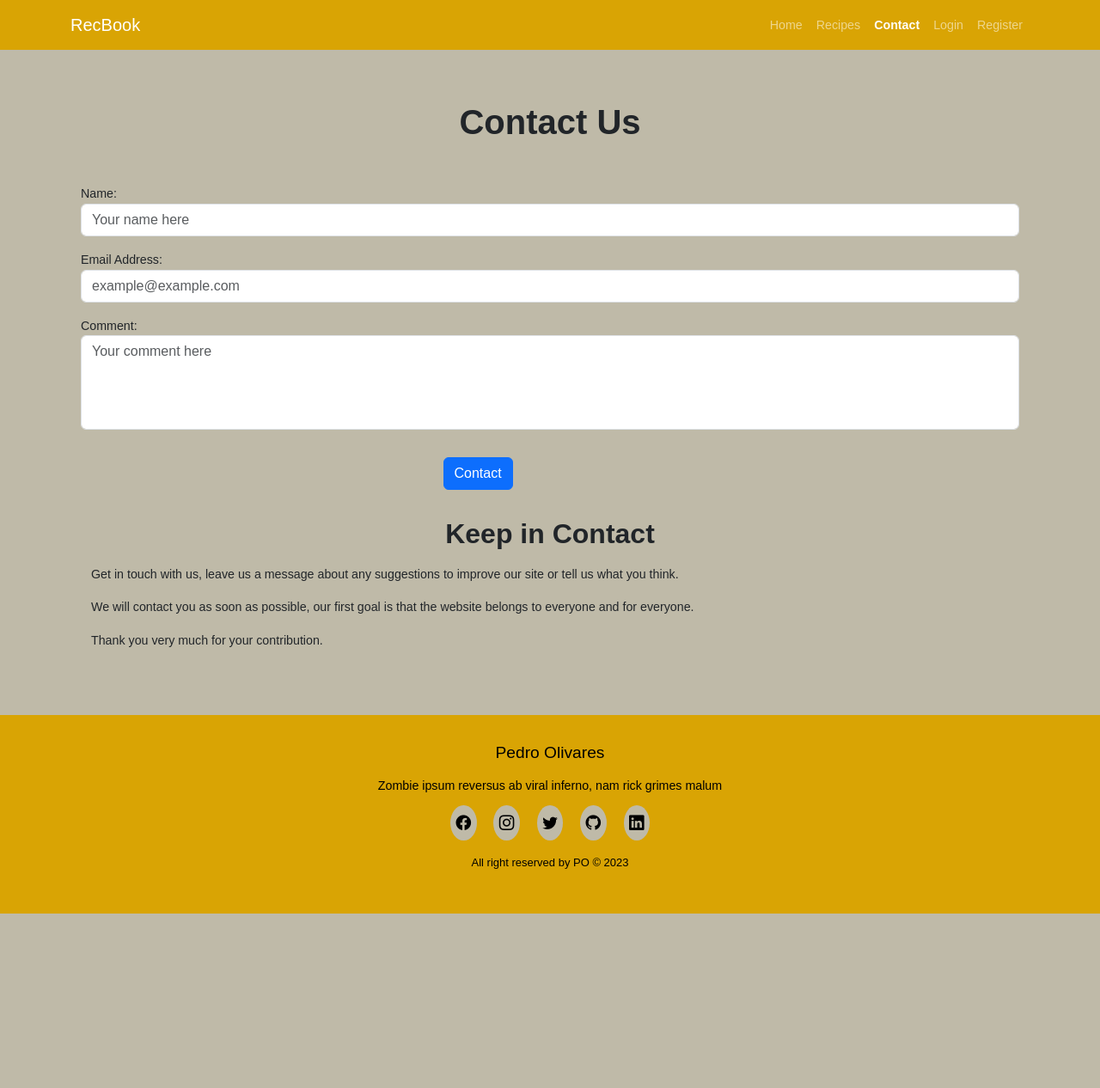
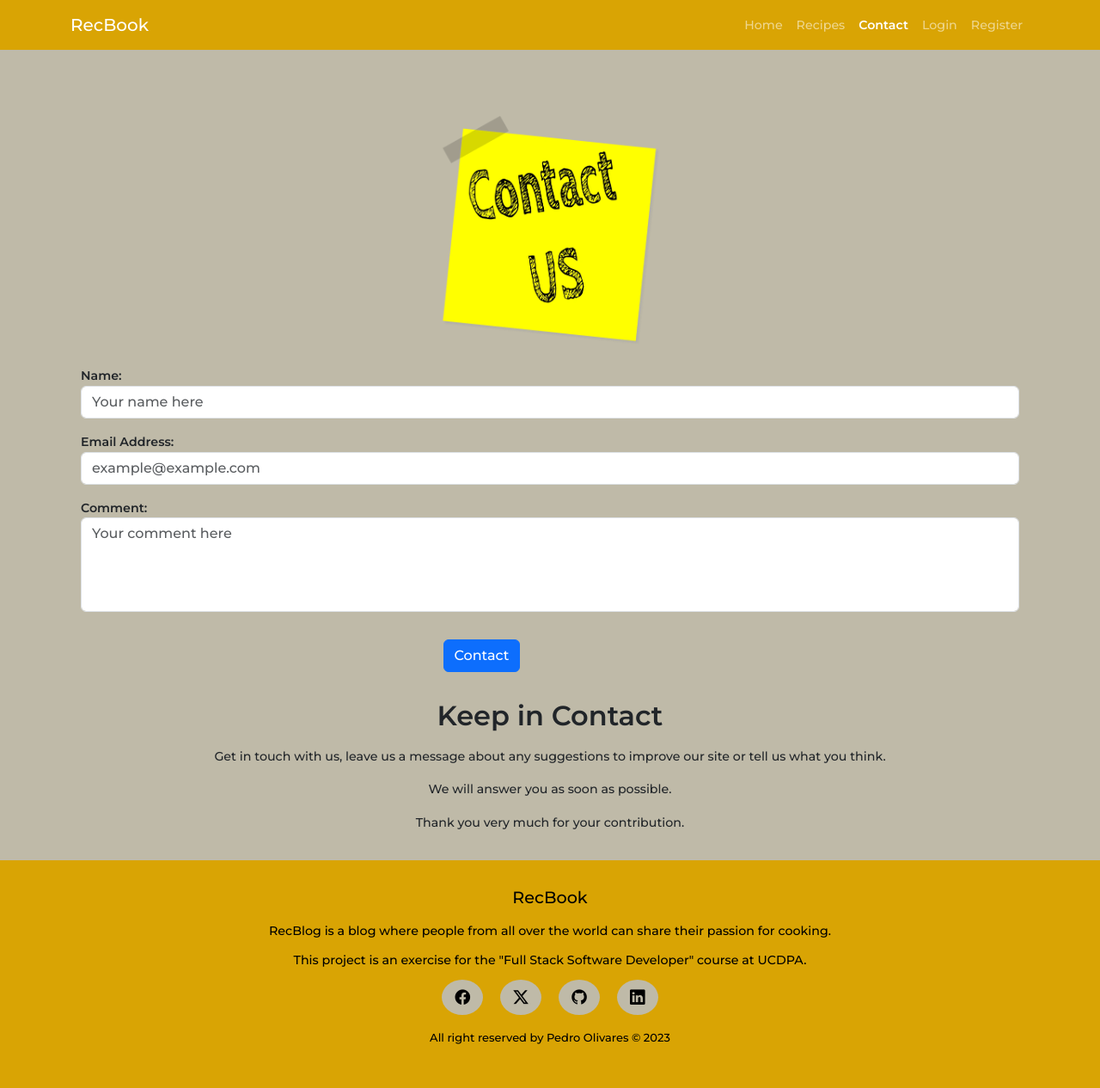
Before and after one commit to Pedrolivares1980/recipe-blog, a Flask app: page /contact in a window 1280 px wide. Shown: the whole page at 86% size. Before the commit the page ends 1063 px from the top, so only its background shows below. Run offline with Flask 3, Linux system fonts and the light colour scheme.

Commit message:
updating styles

```diff
--- a/static/css/styles.css
+++ b/static/css/styles.css
@@ -1,3 +1,6 @@
+/* Google fonts */
+  @import url('https://fonts.googleapis.com/css2?family=Montserrat:wght@500;600&family=Poppins:wght@400;500&display=swap');
+
 * {
   margin: 0;
   padding: 0;
@@ -7,9 +10,6 @@
 :root{
   --primary-color: #D9A404;
   --secondary-color: #BFBAA8;
-  --container-color: #D9AD5B;
-  --dark-color: #A65D03;
-  --light-color: #D9A87E;
 }
 
 html{
@@ -126,6 +126,17 @@
   outline: none;
 }
 
+/* ======================================= Contact ======================================== */
+
+.contact_img{
+  height: 300px;
+  object-fit: cover;
+  object-position: center;
+  border-radius: 5%;
+  margin: 0 auto;
+}
+
+
 /* ======================================== Footer ======================================== */
 
 .footer{
@@ -147,10 +158,15 @@
   margin-bottom: 1rem;
 }
 
-.footer_link{
+.footer_social a i{
+  margin: 0 auto;
+}
+
+.facebook, .twitter, .github, .linkedin{
   display: inline-flex;
   background-color: var(--secondary-color);
   color: black;
+  width: 3rem;
   font-size: 1.1rem;
   border-radius: 50%;
   padding: .4rem;
@@ -158,8 +174,18 @@
   transition: .3s;
 }
 
-.footer_link:hover{
-  background-color: var(--dark-color);
+.facebook:hover{
+  background-color: #3b5998;
+  color: white;
+}
+
+.github:hover, .twitter:hover{
+  background-color: black;
+  color: white;
+}
+
+.linkedin:hover{
+  background-color: #0e76a8;
   color: white;
 }
 
@@ -170,7 +196,7 @@
 
 
 
-/* ======================================== Tablets ======================================== */
+/* ============================================================================ Tablets ============================================================================ */
 
 @media(min-width:768px){
 
@@ -178,18 +204,15 @@
 
 /* ======================================== Footer ======================================== */
 
-
   .footer_container{
     padding: 1rem 0;
     border-radius: .5rem;
   }
 }
 
-/* ======================================== Desktop ======================================== */
+/* ============================================================================ Desktop ============================================================================ */
 
 @media(min-width:1024px){
-
-
 
   .bd-grid{
     margin-left: auto;
--- a/templates/base.html
+++ b/templates/base.html
@@ -6,6 +6,7 @@
   <meta name="viewport" content="width=device-width, initial-scale=1.0">
   <!-- Add links to Bootstrap CSS files here -->
   <link href="https://cdn.jsdelivr.net/npm/bootstrap@5.3.2/dist/css/bootstrap.min.css" rel="stylesheet" integrity="sha384-T3c6CoIi6uLrA9TneNEoa7RxnatzjcDSCmG1MXxSR1GAsXEV/Dwwykc2MPK8M2HN" crossorigin="anonymous">  <link rel="stylesheet" href="https://cdn.jsdelivr.net/npm/bootstrap-icons@1.10.5/font/bootstrap-icons.css">
+  <link rel="stylesheet" href="https://cdn.jsdelivr.net/npm/bootstrap-icons@1.11.0/font/bootstrap-icons.css">
   <!-- Favicon -->
   <link rel="icon" type="image/webp" href="{{ url_for('static', filename='img/favicon/favicon.webp') }}">
   <!-- Add your custom CSS file here -->
@@ -84,18 +85,17 @@
   <footer class="footer section">
 
     <div class="footer_container bd-grid">
-      <h3 class="footer_title">Pedro Olivares</h3>
-      <p class="footer_description">Zombie ipsum reversus ab viral inferno, nam rick grimes malum</p>
-
+      <h3 class="footer_title">RecBook</h3>
+      <p class="footer_description">RecBlog is a blog where people from all over the world can share their passion for cooking.</p>
+      <p class="footer_description">This project is an exercise for the "Full Stack Software Developer" course at UCDPA.</p>
       <div class="footer_social">
-        <a href="#" class="footer_link"><i class="bi bi-facebook"></i></a>
-        <a href="#" class="footer_link"><i class="bi bi-instagram"></i></a>
-        <a href="#" class="footer_link"><i class="bi bi-twitter"></i></a>
-        <a href="#" class="footer_link"><i class="bi bi-github"></i></a>
-        <a href="#" class="footer_link"><i class="bi bi-linkedin"></i></a>
+        <a href="#" class=" facebook"><i class="bi bi-facebook"></i></a>
+        <a href="#" class=" twitter"><i class="bi bi-twitter-x"></i></a>
+        <a href="https://github.com/Pedrolivares1980" class=" github"><i class="bi bi-github"></i></a>
+        <a href="https://www.linkedin.com/in/pedro-olivares-fern%C3%A1ndez-b5b51275/" class=" linkedin"><i class="bi bi-linkedin"></i></a>
       </div>
 
-      <p class="footer_copy">All right reserved by PO &copy; 2023</p>
+      <p class="footer_copy">All right reserved by Pedro Olivares &copy; 2023</p>
 
     </div>
   </footer>
--- a/templates/contact.html
+++ b/templates/contact.html
@@ -2,19 +2,19 @@
 
 {% block content %}
 <div class="container">
-  <h2 class="mb-5 text-center fs-1 fw-bolder" >{{ title }}</h2>
+  <h2><img class="contact_img" src="{{ url_for('static', filename='img/contact.webp') }}" alt=""></h2>
 
   <form method="POST" action="{{ url_for('contact') }}">
     <div class="form-group mb-3">
-      <label for="name">Name:</label>
+      <label class="fw-semibold" for="name">Name:</label>
       <input type="text" class="form-control" id="name" name="name" required placeholder="Your name here">
     </div>
     <div class="form-group mb-3">
-      <label for="email">Email Address:</label>
+      <label class="fw-semibold" for="email">Email Address:</label>
       <input type="email" class="form-control" id="email" name="email" required placeholder="example@example.com">
     </div>
     <div class="form-group mb-3">
-      <label for="comment">Comment:</label>
+      <label class="fw-semibold" for="comment">Comment:</label>
       <textarea class="form-control" id="comment" name="comment" rows="4" required placeholder="Your comment here"></textarea>
     </div>
     <div class="container col-3 mx-auto">
@@ -23,9 +23,9 @@
   </form>
   <div class="container mt-2">
     <h3 class="text-center fs-2 fw-bold mb-3">Keep in Contact</h3>
-    <p>Get in touch with us, leave us a message about any suggestions to improve our site or tell us what you think.</p>
-    <p>We will contact you as soon as possible, our first goal is that the website belongs to everyone and for everyone.</p>
-    <p>Thank you very much for your contribution.</p>
+    <p class="text-center">Get in touch with us, leave us a message about any suggestions to improve our site or tell us what you think.</p>
+    <p class="text-center">We will answer you as soon as possible.</p>
+    <p class="text-center">Thank you very much for your contribution.</p>
   </div>
 </div>
 {% endblock %}
--- a/templates/login.html
+++ b/templates/login.html
@@ -10,18 +10,18 @@
       </div>
       <form method="POST">
         <div class="form-group mb-2">
-          <label for="email">Email:</label>
+          <label class="fw-semibold" for="email">Email:</label>
           <input type="email" class="form-control" id="email" name="email" required placeholder="example@example.com">
         </div>
         <div class="form-group mb-2">
-          <label for="password">Password:</label>
+          <label class="fw-semibold" for="password">Password:</label>
           <input type="password" class="form-control" id="password" name="password" required placeholder="**********">
         </div>
         <div class="container col-3 mx-auto mt-3">
           <button type="submit" class="btn btn-primary mb-3">Login</button>
         </div>
       </form>
-      <p class="mt-3 text-center">Don't have an account yet? <a href="{{ url_for('register') }}">Register now</a></p>
+      <p class="mt-3 text-center fw-semibold">Don't have an account yet? <a href="{{ url_for('register') }}">Register now</a></p>
     </div>
   </div>
 </div>
```
Also changed, not shown: data/contact.json (+1 -60 lines), data/recipes.json (+0 -34 lines), data/users.json (+0 -18 lines), static/img/contact.webp (added).
